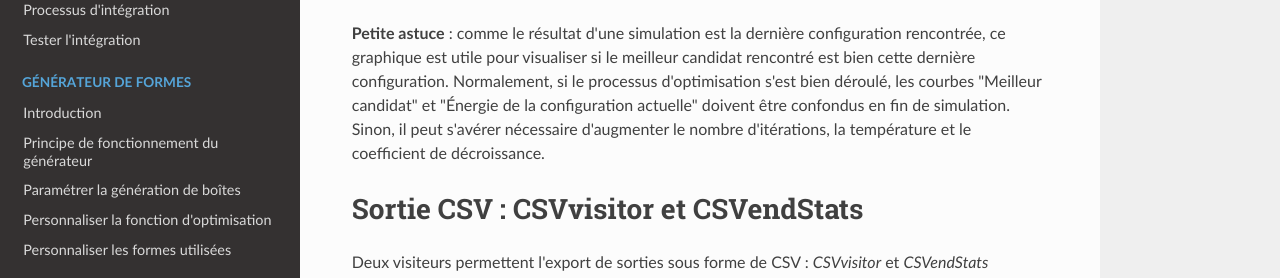
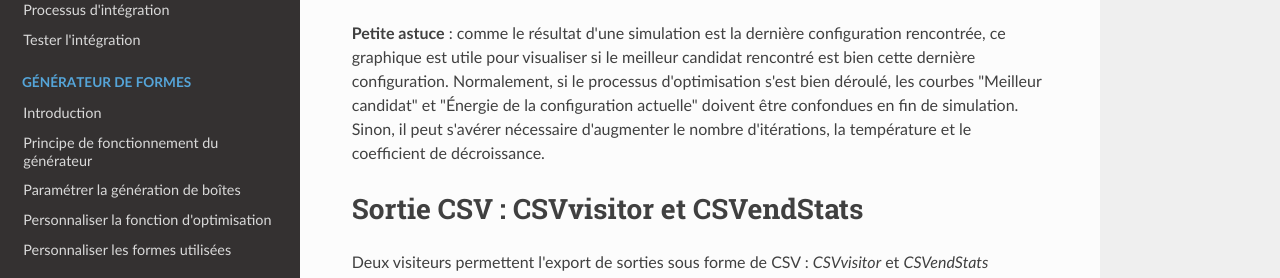
Before and after one commit to SimPLU3D/simplu3D-tutorial, an MkDocs documentation site: the page built from docs/visitor/intro.md, in a window 1280 px wide and 900 px high, scrolled down 2233 px. Shown: the part 234-512 px from the top of the window. Built offline with MkDocs 1.6.1, drawn with Linux system fonts in a browser that asks for light colours; nearby versions of some CDN libraries; some of the changed text lies outside the part shown.

Commit message:
minor typos

```diff
--- a/docs/visitor/intro.md
+++ b/docs/visitor/intro.md
@@ -58,7 +58,7 @@ Plusieurs informations sont représentées comme l'énergie unaire, l'énergie b
 
 ![Illustration du graphc de simulation](./img/Graphic.png)
 
-**Petite astuce** : comme le résultat d'une simulation est la dernière configuration rencontrée, ce graphique est utile pour visualiser si le meilleur candidat rencontré est bien cette dernière configuration. Normalement, si le processus d'optimisation s'est bien déroulé, les courbes "Meilleur candidat" et "Énergie de la configuration actuelle" doivent être confondus en fin de simulation. Sinon, il peut s'avérer nécessaire  d'augmenter le nombre d'itérations, la température et le coefficient de décroissance.
+**Petite astuce** : comme le résultat d'une simulation est la dernière configuration rencontrée, ce graphique est utile pour visualiser si le meilleur candidat rencontré est bien cette dernière configuration. Normalement, si le processus d'optimisation s'est bien déroulé, les courbes "Meilleur candidat" et "Énergie de la configuration actuelle" doivent être confondues en fin de simulation. Sinon, il peut s'avérer nécessaire  d'augmenter le nombre d'itérations, la température et le coefficient de décroissance.
 
 # Sortie CSV : CSVvisitor et CSVendStats
 
```
Also changed, not shown: other parts of docs/visitor/intro.md (+1 -1 lines), docs/rules/formats.md (+3 -3 lines).
